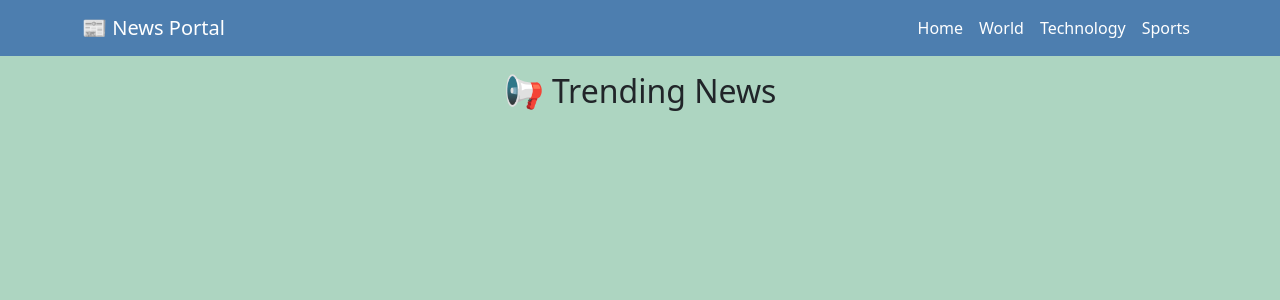
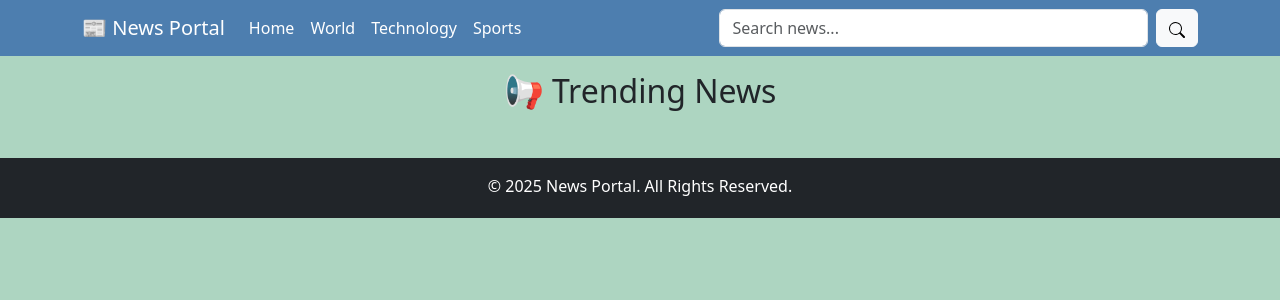
Before and after one commit to Deepak-kumar2004/Personalized_News_Portal, a Flask app: page / in a window 1280 px wide. Shown: the top 300 px of the page. Run offline with Flask 3, Linux system fonts and the light colour scheme; data that the repository does not hold is empty; some libraries are stand-ins or nearby versions.

Commit message:
adding the nav bar and query search feature

```diff
--- a/app.py
+++ b/app.py
@@ -1,21 +1,29 @@
-from flask import Flask, render_template
+from flask import Flask, render_template, request
 import requests
 
 app = Flask(__name__)
 
 NEWS_API_KEY = "5f560b41e1a44e22b3f21bde982a0e72"
-NEWS_API_URL = "https://newsapi.org/v2/everything?domains=wsj.com&apiKey=5f560b41e1a44e22b3f21bde982a0e72"
-def fetch_news():
-    response = requests.get(NEWS_API_URL)
+BASE_NEWS_API_URL = "https://newsapi.org/v2/everything"
+
+def format_query(query):
+    # Replace spaces with hyphens and 'and' with '&'
+    query = query.replace(" ", "-").replace("and", "&")
+    return query
+
+def fetch_news(query="Students"):
+    formatted_query = format_query(query)
+    api_url = f"{BASE_NEWS_API_URL}?q={formatted_query}&apiKey={NEWS_API_KEY}"
+    response = requests.get(api_url)
     if response.status_code == 200:
         return response.json().get("articles", [])
     return []
 
-@app.route("/")
+@app.route("/", methods=["GET"])
 def home():
-    news_articles = fetch_news()
-    return render_template("index.html", news=news_articles)
-
+    search_query = request.args.get("q", "Students")  # Default query
+    news_articles = fetch_news(search_query)
+    return render_template("index.html", news=news_articles, search_query=search_query)
 
 if __name__ == "__main__":
     app.run(debug=True)
--- a/templates/index.html
+++ b/templates/index.html
@@ -57,17 +57,26 @@
 <body>
     <nav class="navbar navbar-expand-lg">
         <div class="container">
-            <a class="navbar-brand" href="#">📰 News Portal</a>
+            <a class="navbar-brand" href="/">📰 News Portal</a>
             <button class="navbar-toggler" type="button" data-bs-toggle="collapse" data-bs-target="#navbarNav">
                 <span class="navbar-toggler-icon"></span>
             </button>
             <div class="collapse navbar-collapse" id="navbarNav">
-                <ul class="navbar-nav ms-auto">
-                    <li class="nav-item"><a class="nav-link" href="#">Home</a></li>
-                    <li class="nav-item"><a class="nav-link" href="#">World</a></li>
-                    <li class="nav-item"><a class="nav-link" href="#">Technology</a></li>
-                    <li class="nav-item"><a class="nav-link" href="#">Sports</a></li>
+                <ul class="navbar-nav me-auto">
+                    <li class="nav-item"><a class="nav-link" href="/">Home</a></li>
+                    <li class="nav-item"><a class="nav-link" href="#" onclick="searchKeyword('World')">World</a></li>
+                    <li class="nav-item"><a class="nav-link" href="#" onclick="searchKeyword('Technology')">Technology</a></li>
+                    <li class="nav-item"><a class="nav-link" href="#" onclick="searchKeyword('Sports')">Sports</a></li>
                 </ul>
+                <!-- Search Form -->
+                <form class="d-flex w-50" role="search" action="/" method="GET">
+                    <input class="form-control me-2" type="search" name="q" placeholder="Search news..." aria-label="Search">
+                    <button class="btn btn-light" type="submit">
+                        <svg xmlns="http://www.w3.org/2000/svg" width="16" height="16" fill="currentColor" class="bi bi-search" viewBox="0 0 16 16">
+                            <path d="M11.742 10.344a6.5 6.5 0 1 0-1.397 1.398h-.001q.044.06.098.115l3.85 3.85a1 1 0 0 0 1.415-1.414l-3.85-3.85a1 1 0 0 0-.115-.1zM12 6.5a5.5 5.5 0 1 1-11 0 5.5 5.5 0 0 1 11 0"/>
+                        </svg>
+                    </button>
+                </form>
             </div>
         </div>
     </nav>
@@ -85,19 +94,29 @@
             <div class="news-footer">
                 <a href="{{ article.url }}" target="_blank">Read More</a> | Source: {{ article.source.name }} | {{ article.publishedAt[:10] }}
             </div>
-            <div class="d-flex justify-content-between mt-2">
-                <button class="btn-like"><i class="fas fa-thumbs-up"></i></button>
-                <button class="btn-dislike"><i class="fas fa-thumbs-down"></i></button>
-                <button class="btn btn-primary btn-sm" data-bs-toggle="collapse" data-bs-target="#commentBox{{ loop.index }}">Comment</button>
-            </div>
-            <div class="collapse mt-2" id="commentBox{{ loop.index }}">
-                <textarea class="form-control" placeholder="Write a comment..."></textarea>
-                <button class="btn btn-success btn-sm mt-2">Submit</button>
+            <div class="mt-2">
+                <strong>Keywords:</strong>
+                {% for keyword in article.title.split()[:3] %}
+                    <a href="#" onclick="searchKeyword('{{ keyword }}')">{{ keyword }}</a>{% if not loop.last %}, {% endif %}
+                {% endfor %}
             </div>
         </div>
         {% endfor %}
     </div>
 
+    <footer class="footer mt-5 py-3 bg-dark text-white text-center">
+        <div class="container">
+            <p class="mb-1">© 2025 News Portal. All Rights Reserved.</p>
+        </div>
+    </footer>
+
+    <script>
+        function searchKeyword(keyword) {
+            const formattedKeyword = keyword.replace(/\s+/g, '-').replace(/and/g, '&');
+            window.location.href = `/?q=${formattedKeyword}`;
+        }
+    </script>
+
     <script src="https://cdn.jsdelivr.net/npm/bootstrap@5.3.0/dist/js/bootstrap.bundle.min.js"></script>
 </body>
 </html>
```
